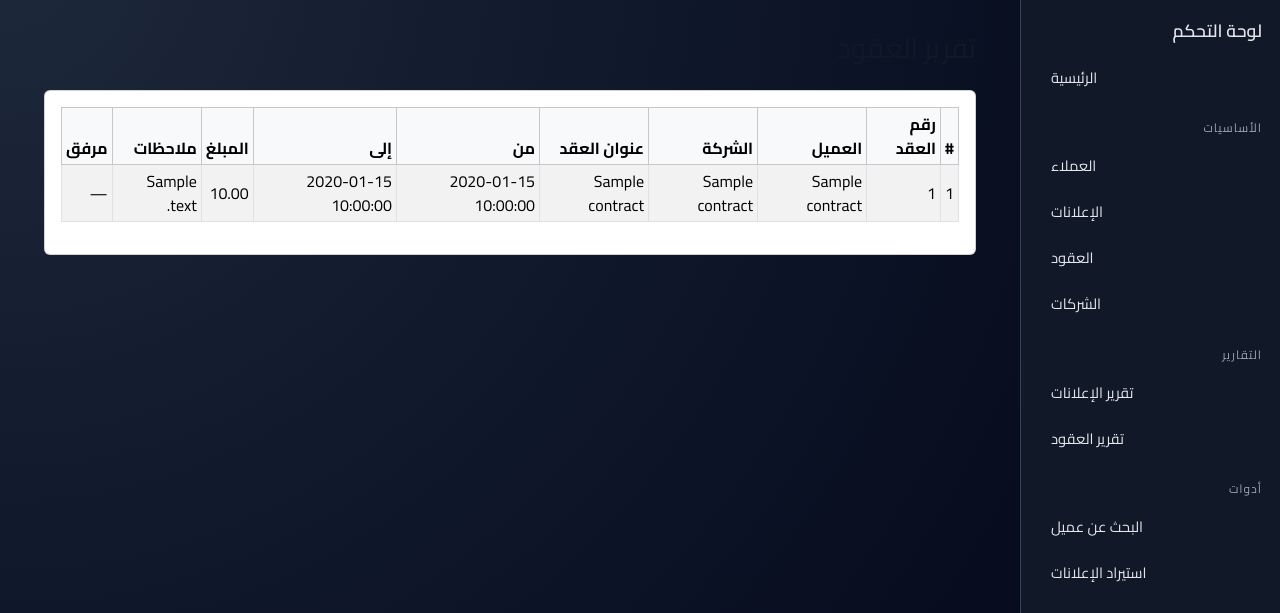
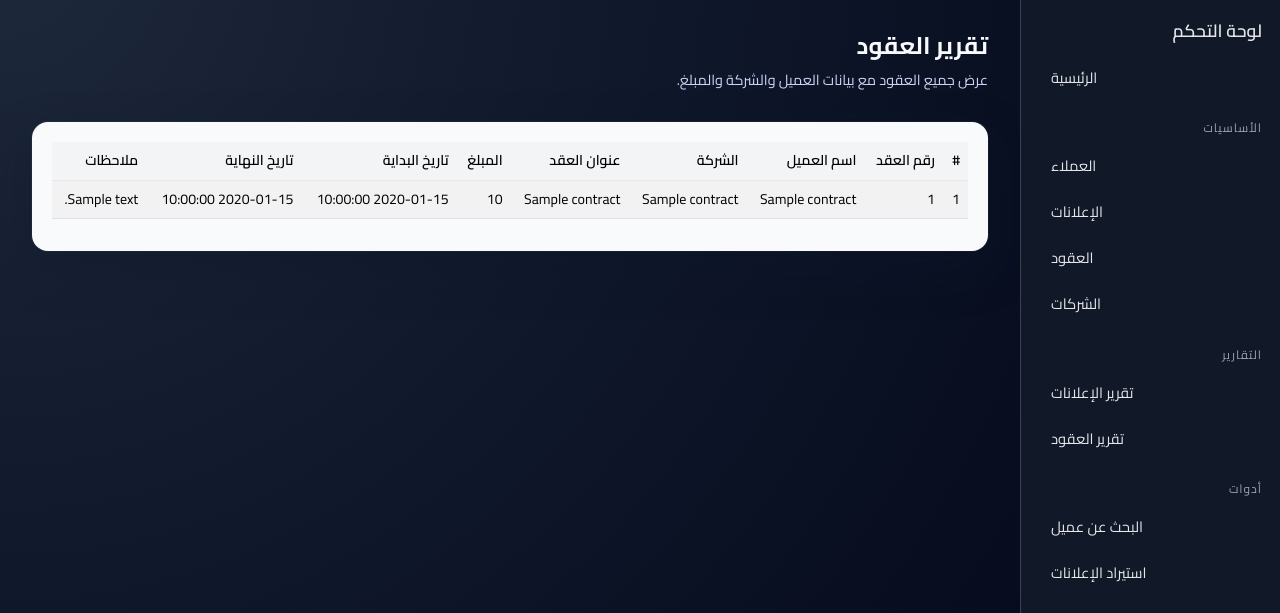
Before and after one commit to effatahmed67-ship-it/ads-system, a Flask app: template templates/contracts-report.html in a window 1280 px wide. Shown: the part 56-669 px from the top of the page. Run offline with Flask 3, Linux system fonts and the light colour scheme; the template is opened without the code that fills it: most values are stand-ins (such as "Sample title", 1, 10 or a date in 2020).

Commit message:
Update contracts-report.html

```diff
--- a/templates/contracts-report.html
+++ b/templates/contracts-report.html
@@ -1,50 +1,53 @@
 {% extends "base.html" %}
+
+{% block title %}تقرير العقود{% endblock %}
+
 {% block content %}
 
-<div class="container">
-    <h3 class="mb-4">تقرير العقود</h3>
+<div class="odoo-page-header">
+    <div>
+        <h1 class="page-title">تقرير العقود</h1>
+        <p class="page-subtitle">عرض جميع العقود مع بيانات العميل والشركة والمبلغ.</p>
+    </div>
+</div>
 
-    <div class="card p-3">
-        <table class="table table-bordered table-striped table-sm align-middle">
-            <thead class="table-light">
+<div class="odoo-card mt-2">
+    {% if contracts %}
+        <div class="table-responsive">
+            <table class="table table-striped table-hover align-middle odoo-table">
+                <thead>
                 <tr>
                     <th>#</th>
                     <th>رقم العقد</th>
-                    <th>العميل</th>
+                    <th>اسم العميل</th>
                     <th>الشركة</th>
                     <th>عنوان العقد</th>
-                    <th>من</th>
-                    <th>إلى</th>
                     <th>المبلغ</th>
+                    <th>تاريخ البداية</th>
+                    <th>تاريخ النهاية</th>
                     <th>ملاحظات</th>
-                    <th>مرفق</th>
                 </tr>
                 </thead>
                 <tbody>
                 {% for c in contracts %}
                     <tr>
-                    <td>{{ c.id }}</td>
-                    <td>{{ c.contract_number }}</td>
-                    <td>{{ c.client_name }}</td>
-                    <td>{{ c.company_name }}</td>
-                    <td>{{ c.title }}</td>
-                    <td>{{ c.start_date }}</td>
-                    <td>{{ c.end_date }}</td>
-                    <td>{{ "%.2f"|format(c.amount or 0) }}</td>
-                    <td>{{ c.notes }}</td>
-                    <td>
-                        {% if c.attachment %}
-                        <a href="{{ url_for('uploaded_file', filename=c.attachment) }}" target="_blank">عرض</a>
-                        {% else %}
-                        —
-                        {% endif %}
-                    </td>
+                        <td>{{ c["id"] }}</td>
+                        <td>{{ c["contract_number"] }}</td>
+                        <td>{{ c["client_name"] }}</td>
+                        <td>{{ c["company_name"] }}</td>
+                        <td>{{ c["title"] }}</td>
+                        <td>{{ c["amount"] or 0 }}</td>
+                        <td>{{ c["start_date"] }}</td>
+                        <td>{{ c["end_date"] }}</td>
+                        <td>{{ c["notes"] }}</td>
                     </tr>
                 {% endfor %}
                 </tbody>
             </table>
         </div>
-
+    {% else %}
+        <p class="text-muted text-center mb-0">لا توجد عقود مسجلة حتى الآن.</p>
+    {% endif %}
 </div>
 
 {% endblock %}
```
Lines whose indentation alone changed are shown as unchanged.
